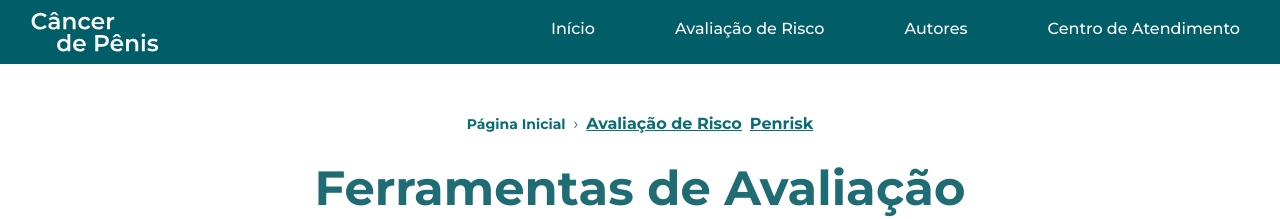
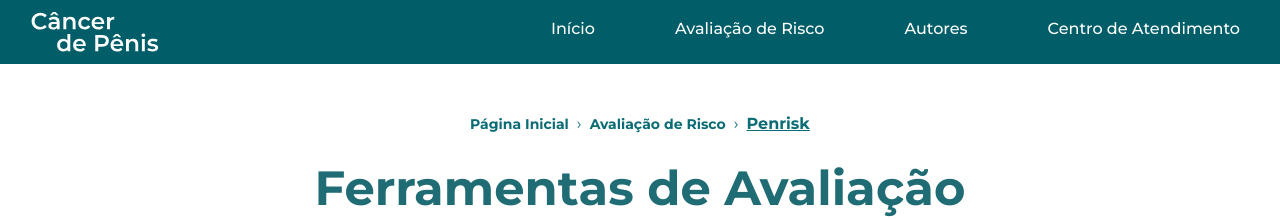
Before and after one commit to PET-Comp-UFMA/cancer-de-penis, a Next.js app: page /tela-avaliacao/penrisk in a window 1280 px wide. Shown: the top 219 px of the page. Built offline with nearby package versions, Linux system fonts and the light colour scheme.

Commit message:
Mudanças

```diff
--- /dev/null
+++ b/src/pages/locais.tsx
@@ -0,0 +1,5 @@
+import Head from "next/head";
+import Link from "next/link";
+import { Box, Container, Typography, Card, CardMedia, CardContent, Button, Chip } from "@mui/material";
+import Header from "@/components/Header/page";
+import Footer from "@/components/Footer/page";
--- a/src/pages/tela-avaliacao/penrisk.tsx
+++ b/src/pages/tela-avaliacao/penrisk.tsx
@@ -32,8 +32,11 @@ export default function Penrisk() {
             <Typography component="span" sx={{ color: "#0A6C74" }}>
               ›
             </Typography>
-            <Typography component="span" sx={{ fontWeight: 700, textDecoration: "underline" }}>
+             <Link href="/tela-avaliacao/tela-avaliacao" style={{ color: "#0A6C74", fontWeight: 600, textDecoration: "none" }}>
               Avaliação de Risco
+            </Link>
+            <Typography component="span" sx={{ color: "#0A6C74" }}>
+              ›
             </Typography>
              <Typography component="span" sx={{ fontWeight: 700, textDecoration: "underline" }}>
               Penrisk
```
